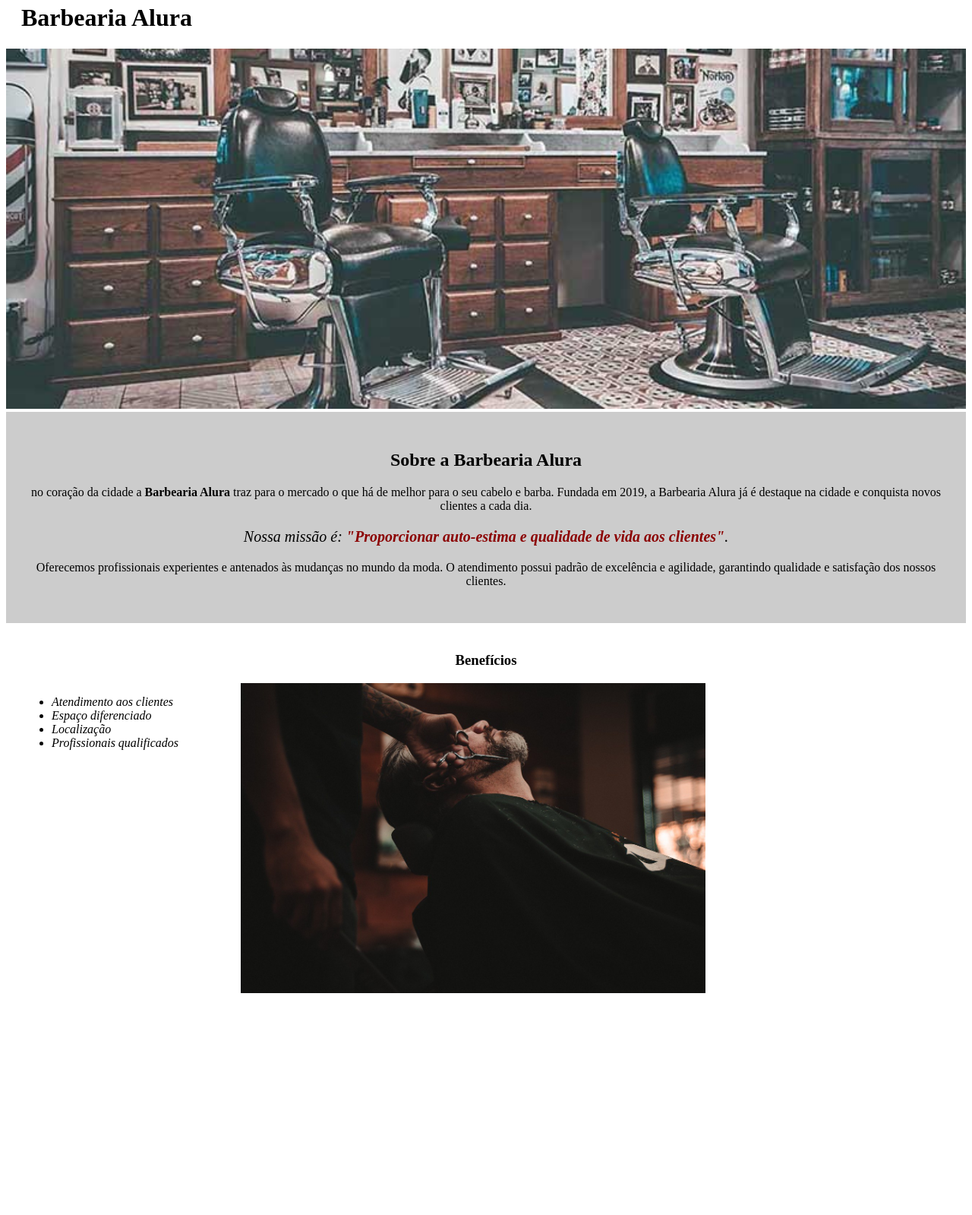
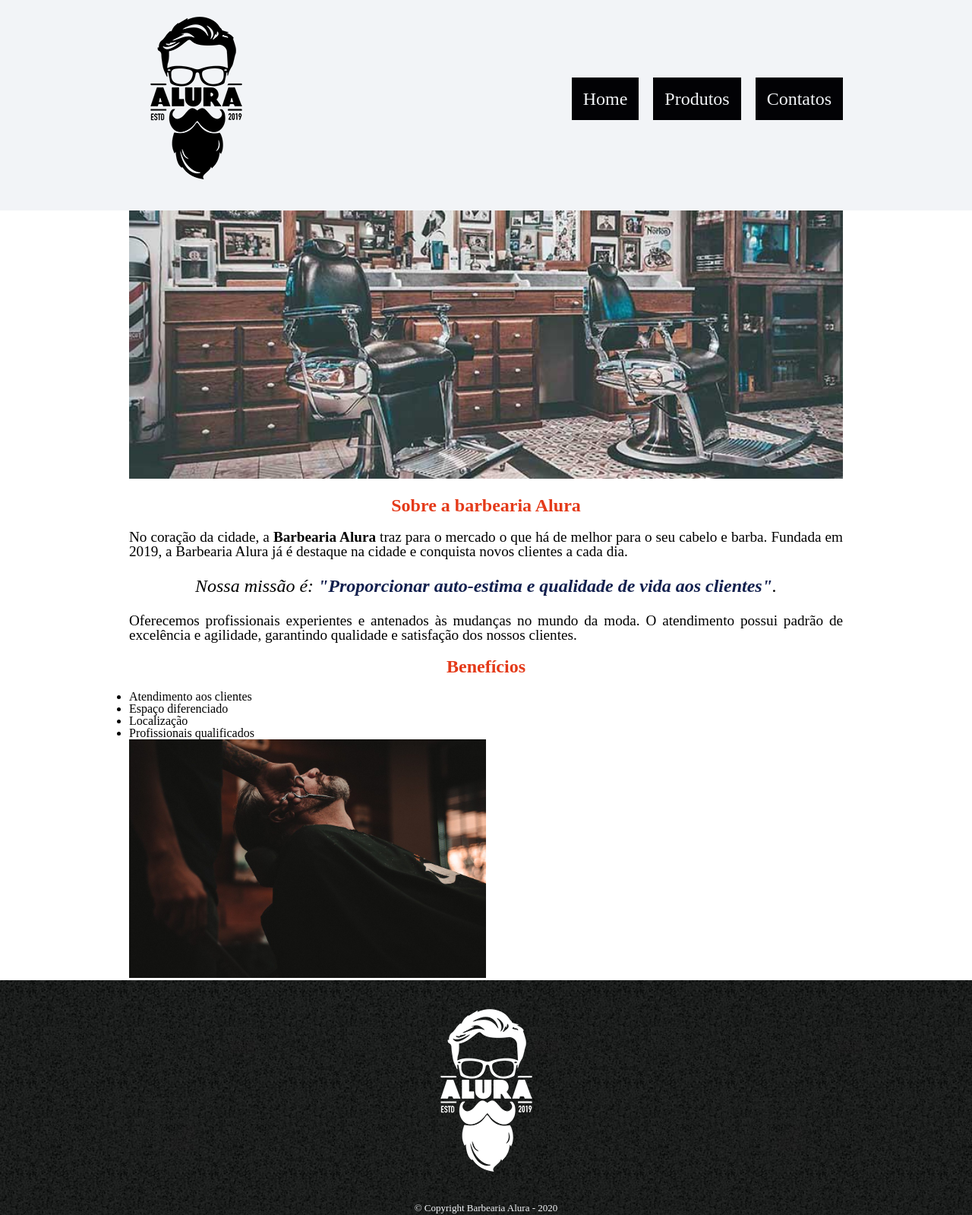
Before and after one commit to lsimonidev/alura-frontend, a plain HTML site: page primeira-pagina-web/index.html in a window 1280 px wide. Shown: the part 16-1615 px from the top of the page at 76% size. Before the commit the page ends 1355 px from the top, so only its background shows below. Drawn offline with Linux system fonts and the light colour scheme.

Commit message:
refatorando

```diff
--- a/primeira-pagina-web/index.html
+++ b/primeira-pagina-web/index.html
@@ -3,30 +3,47 @@
 <head>
     <meta charset="UTF-8">
     <meta name="viewport" content="width=device-width, initial-scale=1.0">
-    <title>Barbearia Alura</title>
+    <link rel="stylesheet" href="style/reset.css">
     <link rel="stylesheet" href="style/style.css">
+    <title>Document</title>
 </head>
 <body>
     <header>
-        <h1 class="titulo-principal">Barbearia Alura</h1>
+        <div class="menu-container">
+            <img class="logo-header" src="img/logo.png" alt="logo da barbearia">
+            <nav>
+                <ul class="menu">
+                    <li><a href="index.html">Home</a></li>
+                    <li><a href="produtos.html">Produtos</a></li>
+                    <li><a href="contatos.html">Contatos</a></li>
+                </ul>
+            </nav>
+        </div>
     </header>
-    <img id="banner" src="img/banner.jpg" alt="foto mostrando cadeiras da barbearia">
-    <div class="main">
-        <h2 class="titulo-centralizado"> Sobre a Barbearia Alura </h2>
-        <p>no coração da cidade a <strong>Barbearia Alura</strong> traz para o mercado o que há de melhor para o seu cabelo e barba. Fundada em 2019, a Barbearia Alura já é destaque na cidade e conquista novos clientes a cada dia.</p>
-        <p id="mission"><em>Nossa missão é: <strong>"Proporcionar auto-estima e qualidade de vida aos clientes"</strong>.</em></p>
-        <p>Oferecemos profissionais experientes e antenados às mudanças no mundo da moda. O atendimento possui padrão de excelência e agilidade, garantindo qualidade e satisfação dos nossos clientes.</p>
-    </div>
 
-    <div class="beneficios">
-        <h3 class="titulo-centralizado">Benefícios</h3>
-        <ul>
-            <li class="itens">Atendimento aos clientes</li>
-            <li class="itens">Espaço diferenciado</li>
-            <li class="itens">Localização</li>
-            <li class="itens">Profissionais qualificados</li>
-        </ul>
-        <img class="img-beneficios" src="img/beneficios.jpg" alt="omi cortando a barba">
-    </div>
+    <main>
+        <div class="container">
+            <img class="banner" src="img/banner.jpg" alt="foto das cadeiras da barbearia">
+            <h2 class="main-title titles">Sobre a barbearia Alura</h2>
+            <p>No coração da cidade, a <strong>Barbearia Alura</strong> traz para o mercado o que há de melhor para o seu cabelo e barba. Fundada em 2019, a Barbearia Alura já é destaque na cidade e conquista novos clientes a cada dia.</p>
+            <p class="mission"><em>Nossa missão é: <strong>"Proporcionar auto-estima e qualidade de vida aos clientes"</strong>.</em></p>
+            <p>Oferecemos profissionais experientes e antenados às mudanças no mundo da moda. O atendimento possui padrão de excelência e agilidade, garantindo qualidade e satisfação dos nossos clientes.</p>
+        </div>
+        <div class="beneficios">
+            <h2 class="beneficios-title titles">Benefícios</h2>
+            <ul class="ben-list">
+                <li class="ben-item">Atendimento aos clientes</li>
+                <li class="ben-item">Espaço diferenciado</li>
+                <li class="ben-item">Localização</li>
+                <li class="ben-item">Profissionais qualificados</li>
+            </ul>
+            <img src="img/beneficios.jpg" alt="">
+        </div>
+    </main>
+
+    <footer>
+        <img src="img/logo-branco.png" alt="">
+        <p class="copyright">&copy; Copyright Barbearia Alura - 2020</p>
+    </footer>
 </body>
 </html>
--- a/primeira-pagina-web/style/produtos.css
+++ b/primeira-pagina-web/style/produtos.css
@@ -1,9 +1,6 @@
 header{
     background: #BBBBBB;
     padding:20px 0;
-}
-.container{
-    width: 940px;
 }
 
 .container{
--- a/primeira-pagina-web/style/style.css
+++ b/primeira-pagina-web/style/style.css
@@ -1,51 +1,104 @@
-
-body{
+header{
+    background: #f2f4f7;
+    padding:20px;
 }
 
-#banner{
+.menu-container{
+    width: 940px;
+    position: relative;
+    margin: auto;
+}
+
+nav{
+    position: absolute;
+    top: 45%;
+    right: 0;
+}
+
+nav li {
+    display: inline;
+    margin-left: 15px;
+
+}
+
+nav a{
+    text-decoration: none;
+    font-size: 1.5rem;
+    color: #f2f4f7;
+    padding: 15px;
+    background: #020205 ;
+}
+
+nav a:hover{
+    background: #e43a19;
+    text-decoration: underline;
+}
+/*INICIO DO MAIN*/
+main{
+    width: 940px;
+    margin: auto;
+}
+
+.banner{
     width: 100%;
 }
 
-.main{
-    background: #CCCCCC;
-    padding:30px;
+.titles{
+    color: #e43a19;
+    font-size: 1.5rem;
+    font-weight: bold;
+    text-align: center;
+    padding:20px;
 }
 
-p{
-    text-align: center;
-}
-.titulo-principal{
-    padding-left: 20px;
-}
-.titulo-centralizado {
-    text-align: center;
+main p {
+    text-align: justify;
+    font-size: 1.2rem;
 }
 
-#mission{
-    font-size: 20px;
+main p strong{
+    font-weight: bold;
 }
 
-em strong{ /* todos os strong que estâo dentro dos em*/
-    color: darkred;
+.mission{
+    font-size: 1.5rem;
+    text-align: center;
+    margin: 1.5rem;
+}
+
+.mission em{
+    font-style: italic;
+}
+
+.mission em strong{
+    color: #111f4d;
 }
 
 .beneficios{
-    background: #FFFFFF;
-    padding:20px;
+    display: inline-block;
+}
+
+.ben-list{
+    width: 45%;
+}
+.ben-item{
+    list-style-type: disc;
+}
+.beneficios img{
+    width: 50%;
 }
 
 
-.img-beneficios{
-    width: 50%;
+
+/*Footer*/
+footer{
+    text-align: center;
+    background: url("../img/bg.jpg");
+    padding: 20px 0 20px;
 }
 
-ul{
-    display: inline-block;
-    vertical-align: top;
-    width: 20%;
-    margin-right 15%: ;
+.copyright{
+    color: #f2f4f7;
+    font-size: 13px;
+    margin: 20px;
 }
-
-.itens{
-    font-style: italic;
-}
```
